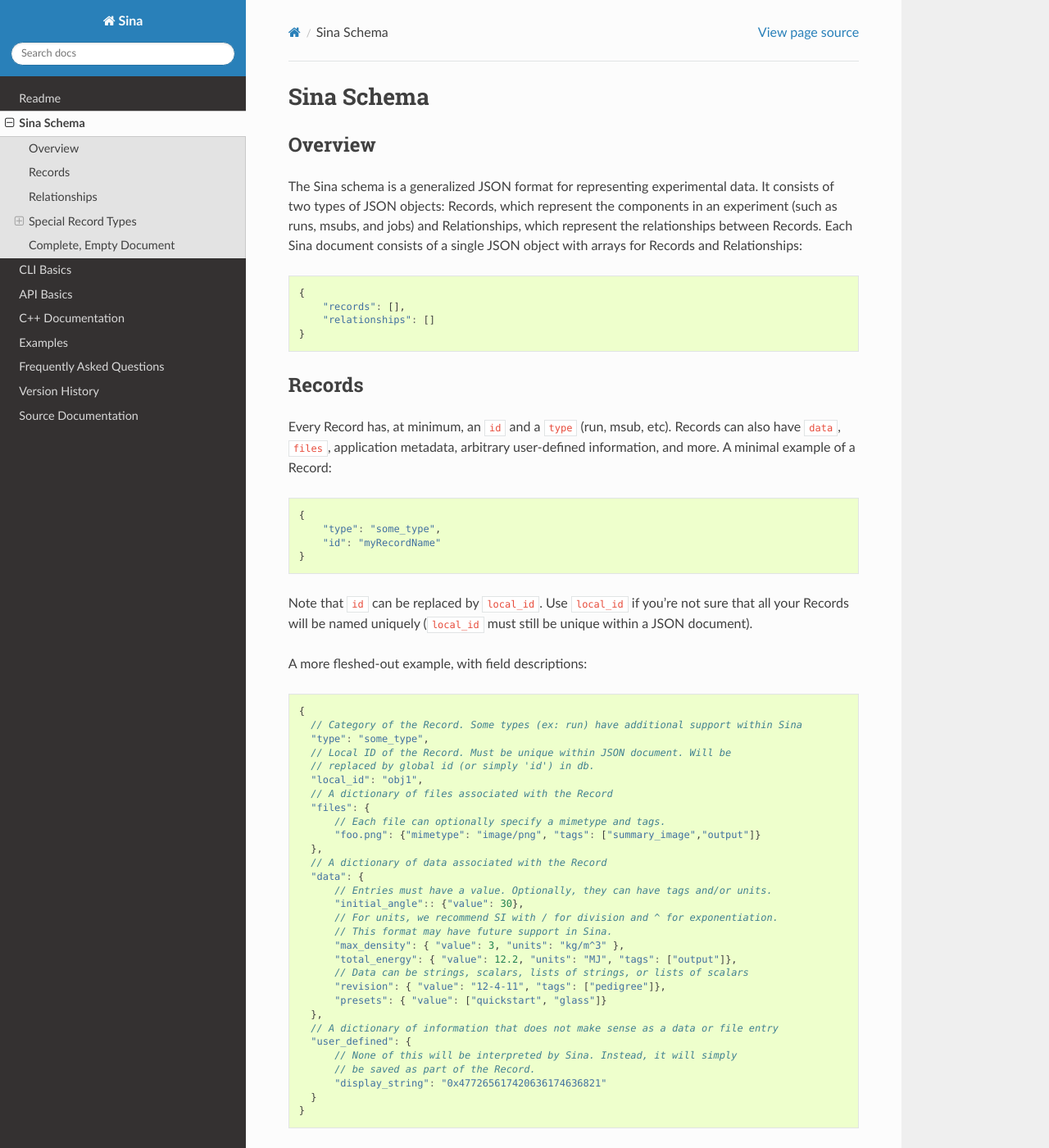
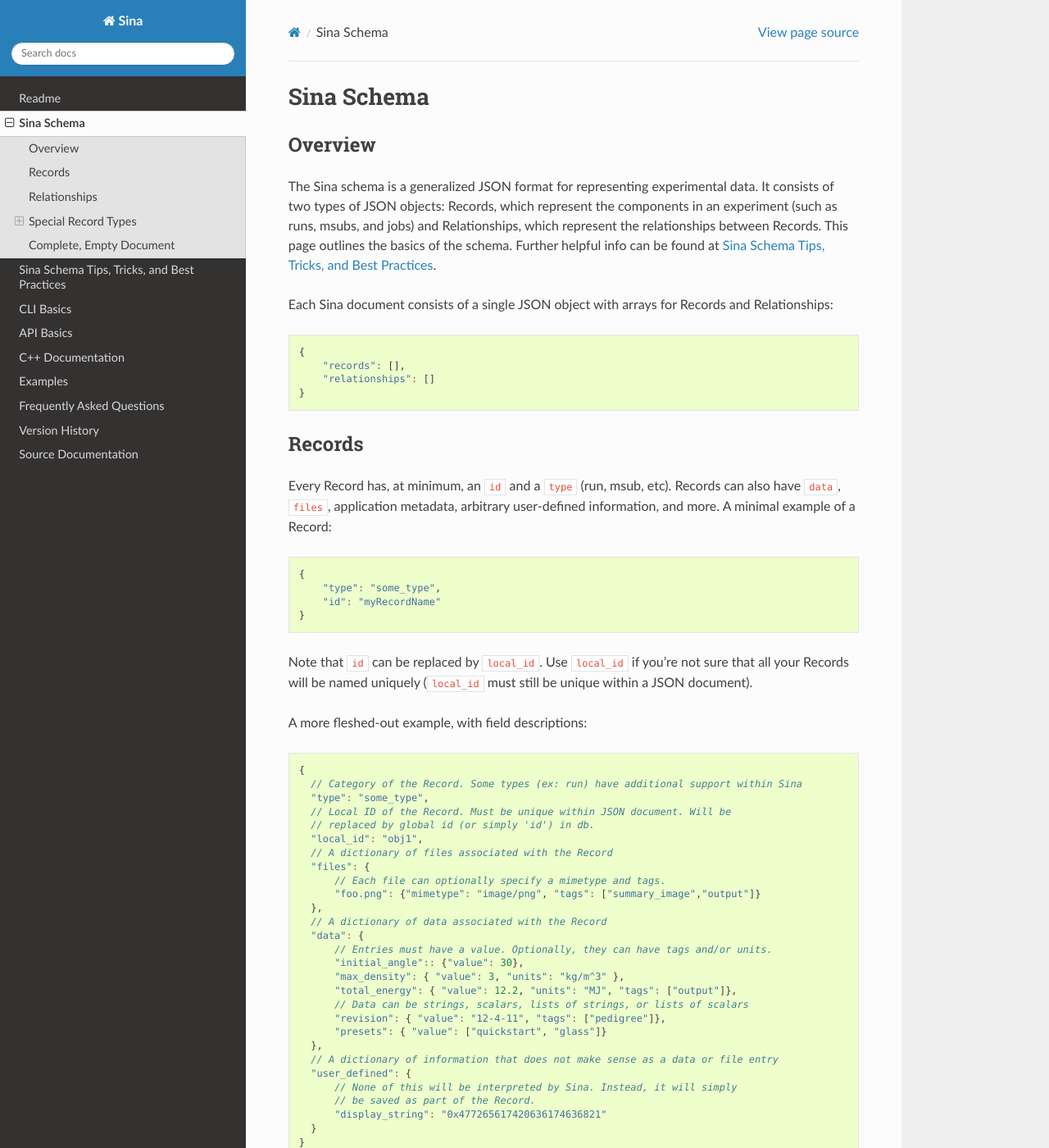
Before and after one commit to LLNL/Sina, a Sphinx documentation site: the page built from python/docs/source/sina_schema.rst, in a window 1280 px wide and 1400 px high. Shown: the whole window at 82% size. Built offline with Sphinx 7.4.7 and the Read the Docs theme 2.0.0, drawn with Linux system fonts in a browser that asks for light colours; pages that are not in the unit, such as notebooks, are missing from menus; the version number could not be read and is left out; some of the changed text lies outside the part shown.

Commit message:
SIBO-921: add documentation covering best practices

```diff
--- a/python/docs/source/index.rst
+++ b/python/docs/source/index.rst
@@ -11,6 +11,7 @@ Sina documentation index
 
    readme
    sina_schema
+   schema_best_practices
    cli_basics
    api_basics
    cpp
--- a/python/docs/source/sina_schema.rst
+++ b/python/docs/source/sina_schema.rst
@@ -9,8 +9,11 @@ Overview
 The Sina schema is a generalized JSON format for representing experimental data.
 It consists of two types of JSON objects: Records, which represent the components in
 an experiment (such as runs, msubs, and jobs) and Relationships, which represent
-the relationships between Records. Each Sina document consists of a single JSON
-object with arrays for Records and Relationships:
+the relationships between Records. This page outlines the basics of the schema.
+Further helpful info can be found at :ref:`schema_best_practices`.
+
+Each Sina document consists of a single JSON object with arrays for Records and
+Relationships:
 
 .. code-block:: javascript
 
@@ -58,8 +61,6 @@ A more fleshed-out example, with field descriptions:
       "data": {
           // Entries must have a value. Optionally, they can have tags and/or units.
           "initial_angle":: {"value": 30},
-          // For units, we recommend SI with / for division and ^ for exponentiation.
-          // This format may have future support in Sina.
           "max_density": { "value": 3, "units": "kg/m^3" },
           "total_energy": { "value": 12.2, "units": "MJ", "tags": ["output"]},
           // Data can be strings, scalars, lists of strings, or lists of scalars
```
Also changed, not shown: other parts of python/docs/source/sina_schema.rst (+1 -4 lines), python/docs/source/schema_best_practices.rst (added, +89 -0 lines).
